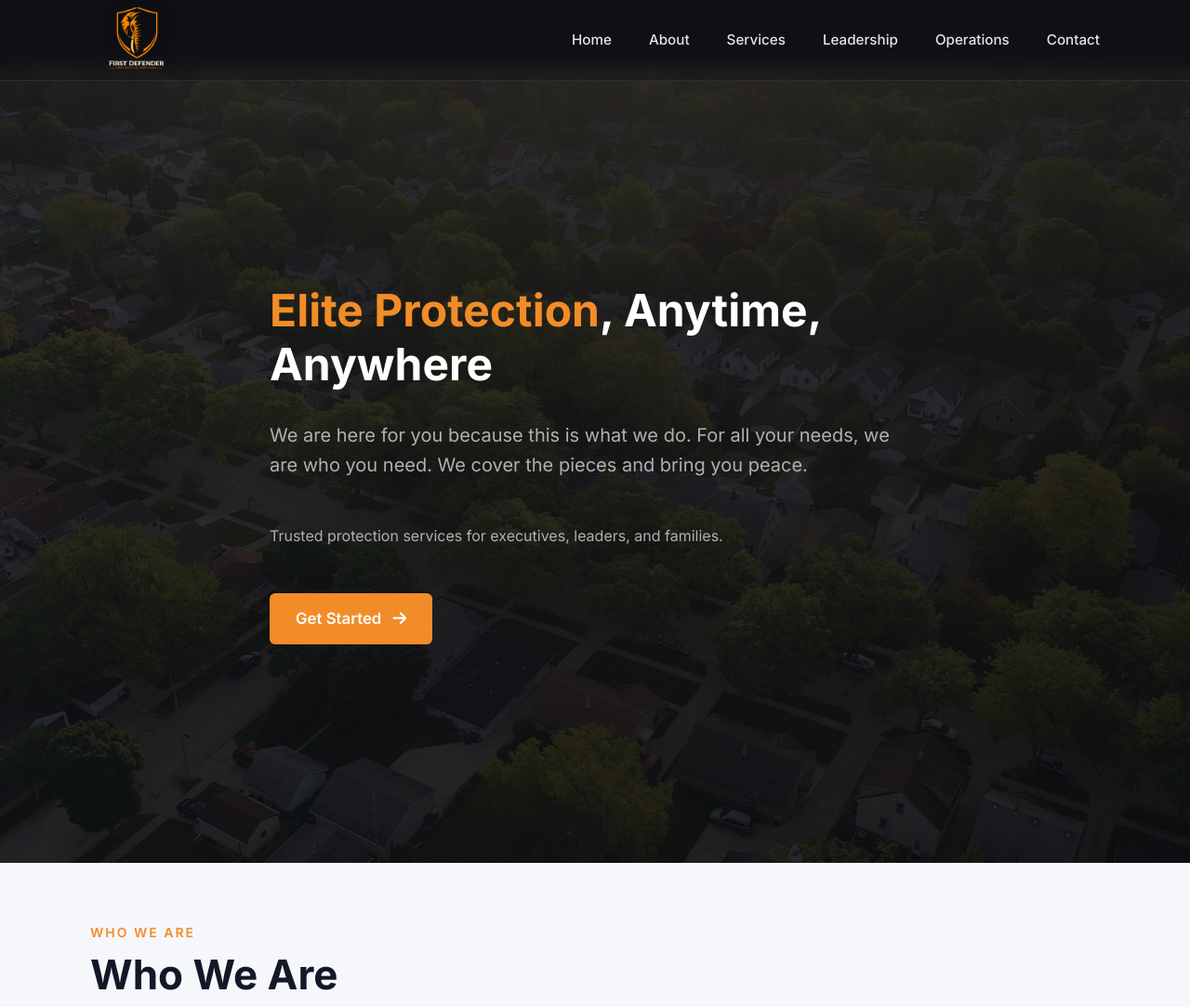
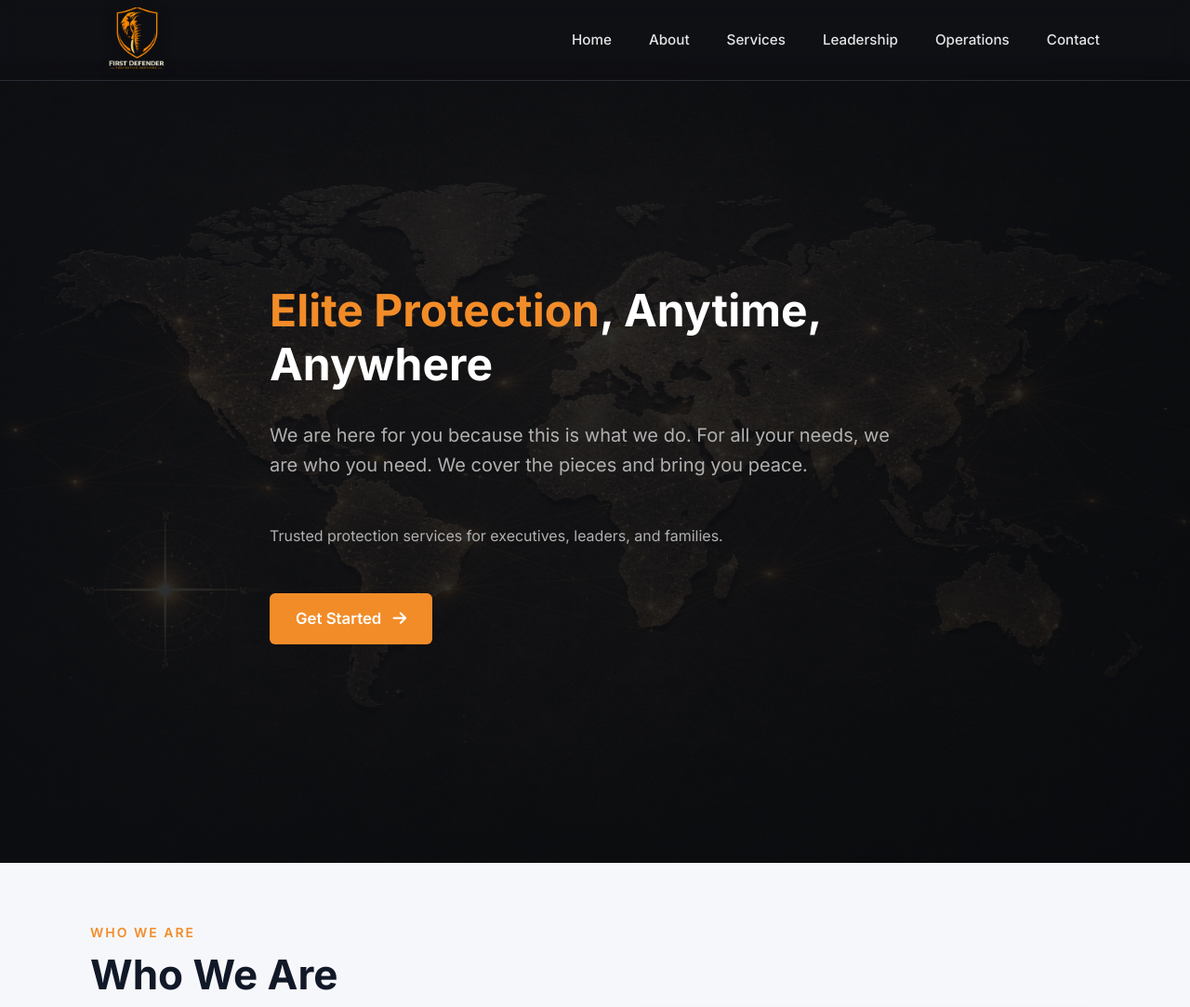
Before and after one commit to MarvinMDiaz/FDP-Services, a Flask app: page / in a window 1280 px wide. Shown: the top 1083 px of the page at 93% size. Run offline with Flask 3, Linux system fonts and the light colour scheme.

Commit message:
Use map.png as hero background for landing page
Made-with: Cursor

```diff
--- a/static/css/styles.css
+++ b/static/css/styles.css
@@ -413,7 +413,7 @@ body {
     left: 0;
     right: 0;
     bottom: 0;
-    background-image: url('../images/neighborhood.jpg');
+    background-image: url('../images/map.png');
     background-size: cover;
     background-position: center;
     background-attachment: fixed;
--- a/templates/index.html
+++ b/templates/index.html
@@ -87,7 +87,7 @@
 
 {# Image URLs - Security-related images only #}
 {% set images = {
-    'hero': url_for('static', filename='images/neighborhood.jpg'),
+    'hero': url_for('static', filename='images/map.png'),
     'about_main': url_for('static', filename='images/image.png'),
     'about_badge': 'https://images.unsplash.com/photo-1550751827-4bd374c3f58b?w=200&h=200&fit=crop&q=80',
     'services': 'https://images.unsplash.com/photo-1451187580459-43490279c0fa?w=800&h=600&fit=crop&q=80',
```
Also changed, not shown: static/images/map.png (added).
